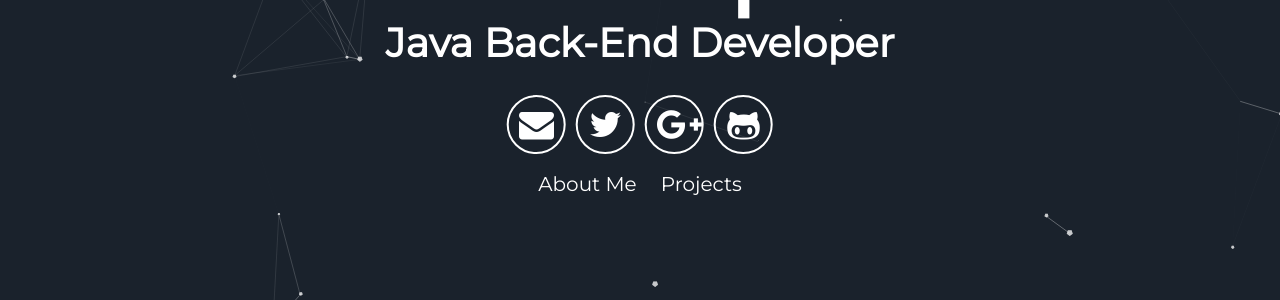
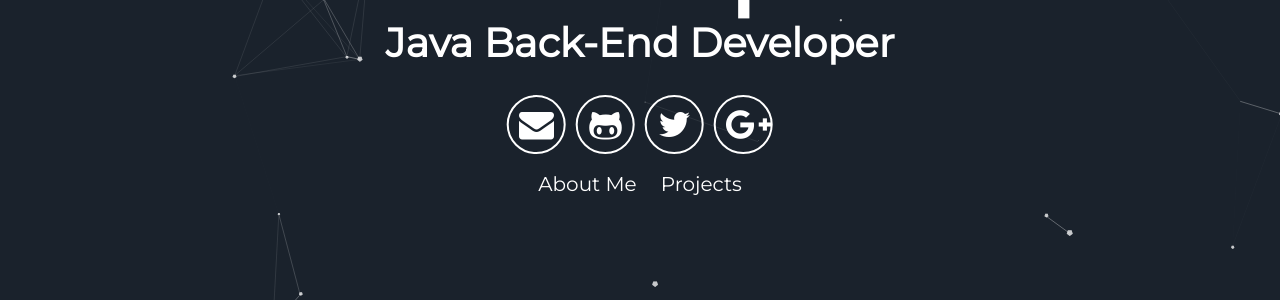
Before and after one commit to kimchanjung/blog-backup, a Jekyll site: the page built from index.html, in a window 1280 px wide. Shown: the part 479-779 px from the top of the page. Built offline with Jekyll 4.4.1, drawn with Linux system fonts in a browser that asks for light colours.

Commit message:
asdasdadad

```diff
--- a/_config.yml
+++ b/_config.yml
@@ -10,7 +10,7 @@
 user_title: Java Back-End Developer
 email: mogomezwai@gmail.com
 twitter_username: KimChanJung
-github_username:  KimChanJung
+github_username:  https://github.com/kimchanjung
 gplus_username:  KimChanJung
 
 # Google-analytics
--- a/_includes/header.html
+++ b/_includes/header.html
@@ -6,9 +6,10 @@
       </h1>
       <div class="header-icons">
         <a aria-label="Send email" href="mailto:{{site.email}}"><i class="icon fa fa-envelope"></i></a>
+        <a aria-label="My Github" target="_blank" href="{{site.github_username}}"><i class="icon fa fa-github-alt" aria-hidden="true"></i></a>
         <a aria-label="My Twitter" target="_blank" href="#"><i class="icon fa fa-twitter" aria-hidden="true"></i></a>
         <a aria-label="My Google Plus" target="_blank" href="#"><i class="icon fa fa-google-plus" aria-hidden="true"></i></a>
-        <a aria-label="My Github" target="_blank" href="#"><i class="icon fa fa-github-alt" aria-hidden="true"></i></a>
+
       </div>
       <div class="header-links">
         <a class="link" href="#about" data-scroll>About Me</a>
```
